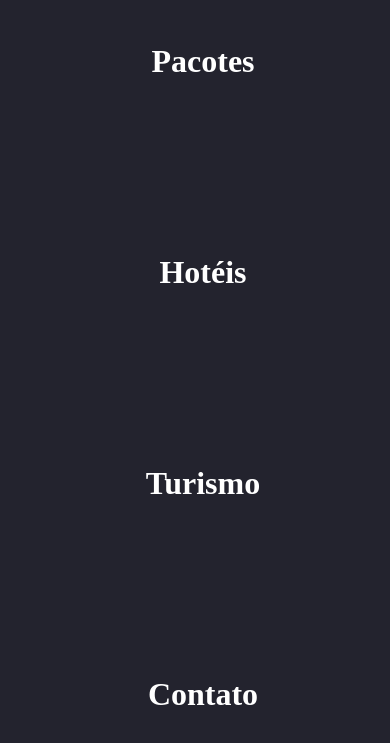
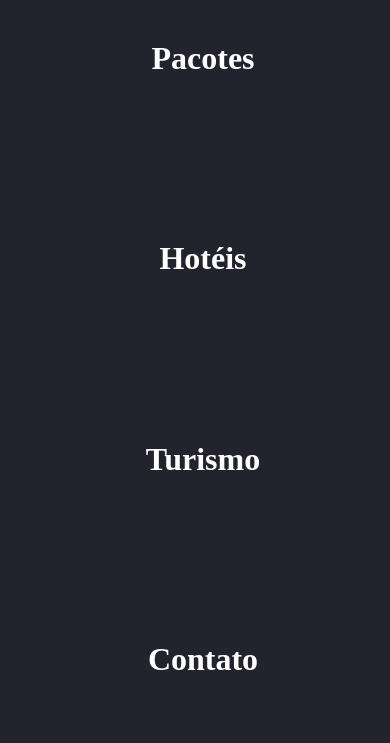
Before and after one commit to vitor1209/Viajar, a plain HTML site: page index.html in a window 390 px wide. Both pictures are taken after a click on the element 331 px from the left and 55 px from the top of the page. Shown: the part 93-836 px from the top of the page. Drawn offline with Linux system fonts and the light colour scheme.

Commit message:
Add files via upload

```diff
--- a/centro-oeste.css
+++ b/centro-oeste.css
@@ -188,7 +188,7 @@ h2{
     .menu{
         position: fixed;
         width: 100%;
-        height: 100%;
+        height: 95%;
         top: 5.8rem;
         flex-direction: column;
         justify-content: space-around;
--- a/index.css
+++ b/index.css
@@ -347,7 +347,7 @@ a{
 @media screen and (max-width: 600px){
 
     .header{
-        height: 270px;
+        height: 309px;
         width: 100%;
         background-image: url(img/img\ maldivas\ 5.png);
     }
@@ -436,7 +436,7 @@ a{
     .menu{
         position: fixed;
         width: 100%;
-        height: 100%;
+        height: 95%;
         top: 5.8rem;
         flex-direction: column;
         justify-content: space-around;
--- a/nordeste.css
+++ b/nordeste.css
@@ -188,7 +188,7 @@ h2{
     .menu{
         position: fixed;
         width: 100%;
-        height: 100%;
+        height: 95%;
         top: 5.8rem;
         flex-direction: column;
         justify-content: space-around;
--- a/sudeste.css
+++ b/sudeste.css
@@ -188,7 +188,7 @@ h2{
     .menu{
         position: fixed;
         width: 100%;
-        height: 100%;
+        height: 95%;
         top: 5.8rem;
         flex-direction: column;
         justify-content: space-around;
--- a/sul.css
+++ b/sul.css
@@ -189,7 +189,7 @@ h2{
     .menu{
         position: fixed;
         width: 100%;
-        height: 100%;
+        height: 95%;
         top: 5.8rem;
         flex-direction: column;
         justify-content: space-around;
```
